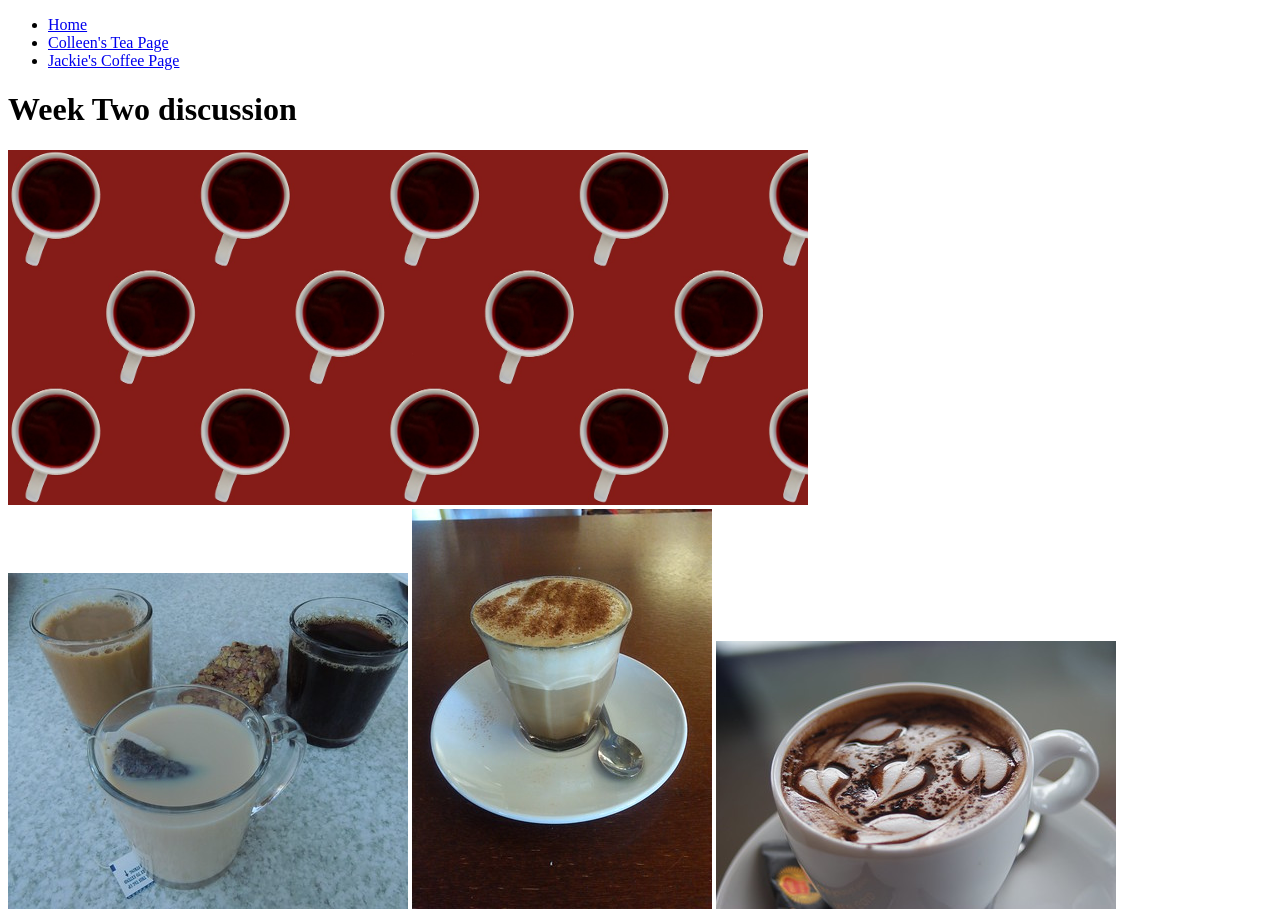
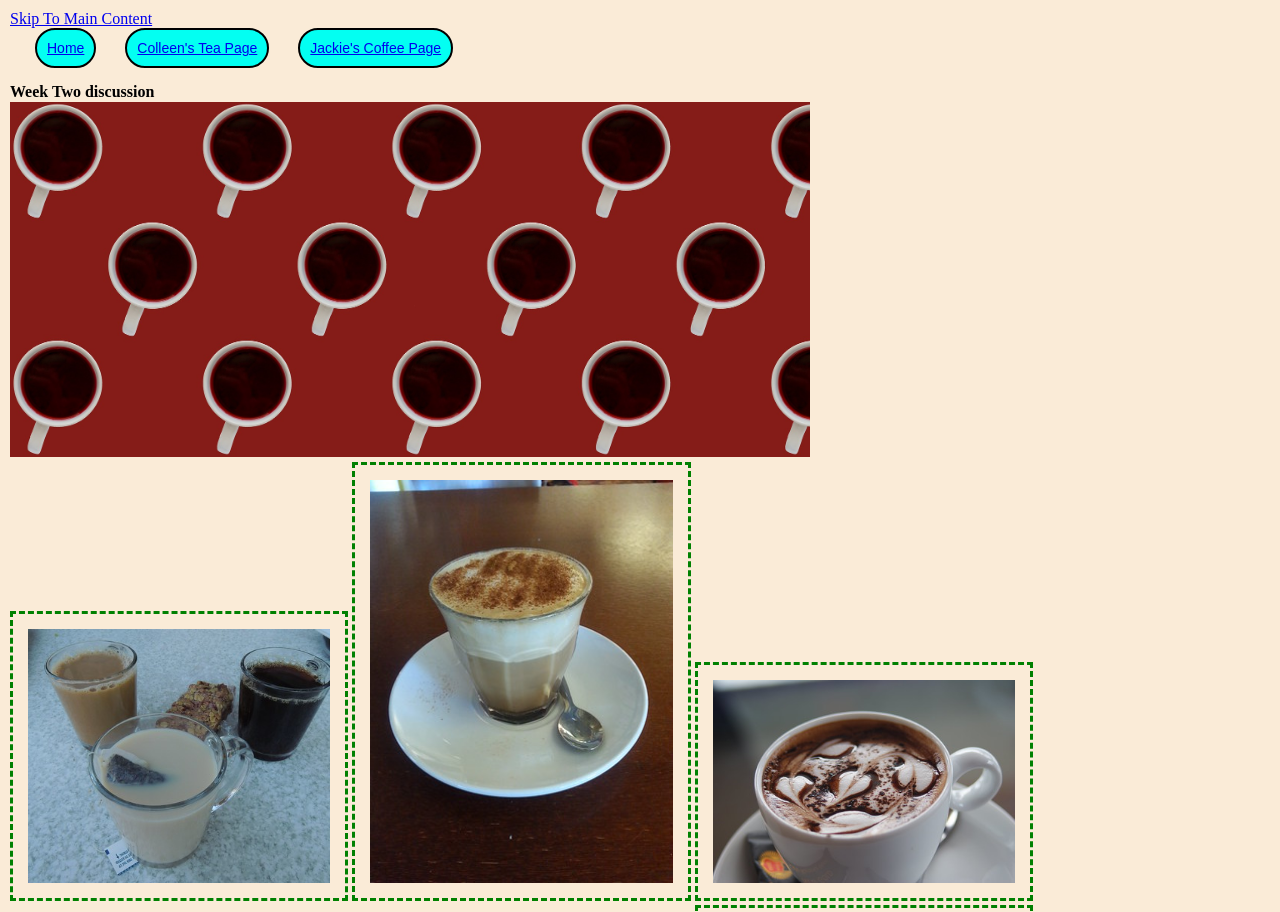
Before and after one commit to melissaw7/339week4, a plain HTML site: page jackie.html in a window 1280 px wide. Shown: the top 912 px of the page. Drawn offline with Linux system fonts and the light colour scheme.

Commit message:
student1

```diff
--- /dev/null
+++ b/css/student1.css
@@ -0,0 +1,42 @@
+body{
+    margin:5px;
+    padding:5px;
+    line-height:1.15;
+ }
+
+
+ h1,h2, h3{
+    font-weight: bold;
+    margin-top:15px;
+
+
+ }
+ ul li{
+    margin-left: 25px;
+    list-style-type: upper-roman;
+ }
+ nav li{
+    font-family: Arial, Helvetica;
+    font-size: 14px;
+    text-align: left;
+    padding: 10px;
+    background: rgb(3, 255, 242);
+    display: inline-block;
+    border-radius: 25px;
+    border: 2px solid black;
+ }
+main img{
+    width: 24%;
+    display: inline-block;
+    padding: 15px;
+    border: 3px dashed green;
+}
+h1:hover{
+    text-shadow: yellow 1px 0 10px;
+}
+body{
+    background-color:antiquewhite;
+}
+.link{
+    background-color: blue;
+}
--- a/jackie.html
+++ b/jackie.html
@@ -4,13 +4,13 @@
     <meta charset="UTF-8">
     <meta http-equiv="X-UA-Compatible" content="IE=edge">
     <meta name="viewport" content="width=device-width, initial-scale=1.0">
-    <!-- <link rel="stylesheet" href="css/html5reset.css"> -->
-    <!-- <link rel="stylesheet" href="css/student1.css"> -->
+    <link rel="stylesheet" href="css/html5reset.css">
+    <link rel="stylesheet" href="css/student1.css">
     <!-- <link rel="stylesheet" href="css/student2.css"> -->
-    <!-- <link rel="stylesheet" href="css/student3.css"> -->
     <title>Coffee</title>
 </head>
 <body>
+    <a href="#main">Skip To Main Content</a>
     <header>
         <nav>
             <ul>
@@ -30,8 +30,10 @@
         <img src="images/coffee5.jpg" alt="cup of hot coffee with lots of milk and three oatmeal cookies">
         <img src="images/coffee8.jpg" alt="two shots of espresso being extracted into small cups">
         <img src="images/coffee9.jpg" alt="cup of black coffee sitting on a bed of coffee beans">
+        <p> Lorem ipsum dolor, sit amet consectetur adipisicing elit. Et, voluptatum expedita quidem, repellat quae, fugit earum aspernatur
+            repellendus illo eum impedit voluptates quibusdam laudantium dolore non deleniti error? Suscipit, quae?</p>
+    </main>
 
-    </main>
 
 </body>
 </html>
```
Also changed, not shown: index.html (+3 -2 lines).
